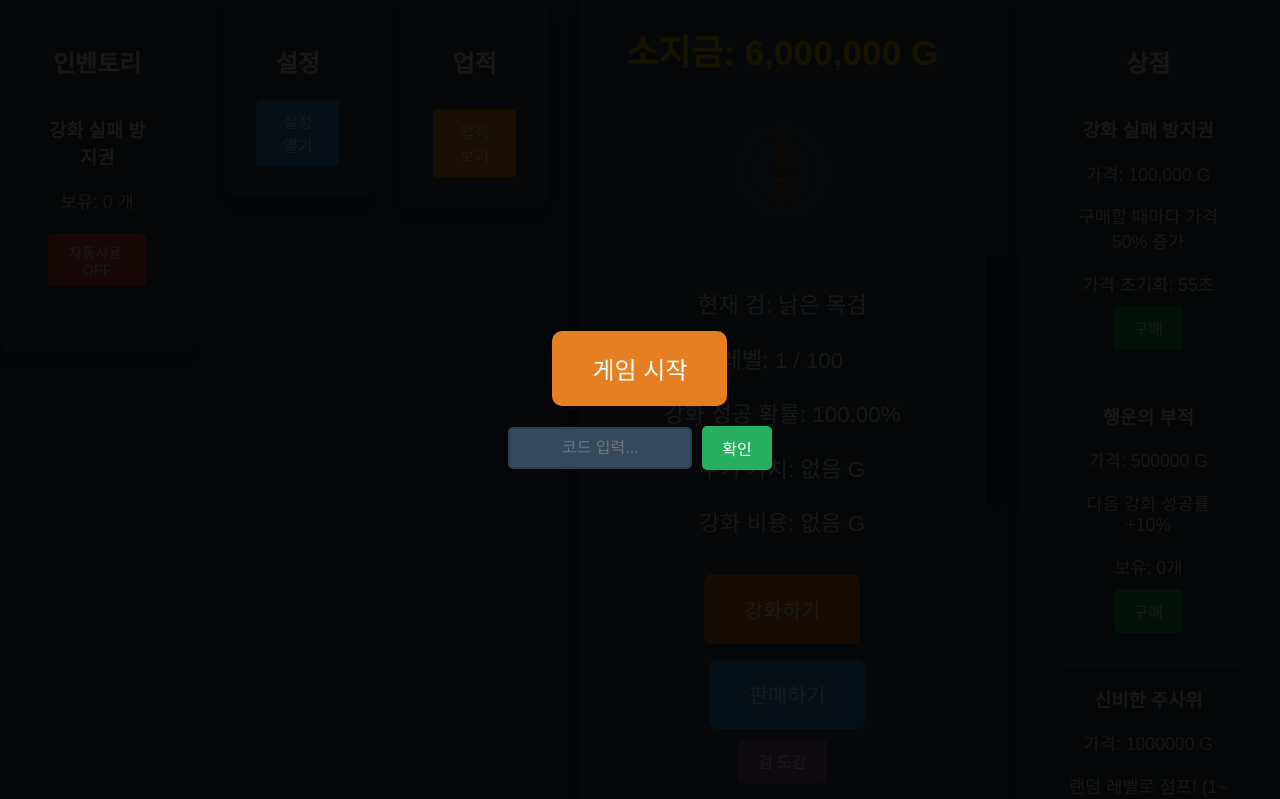
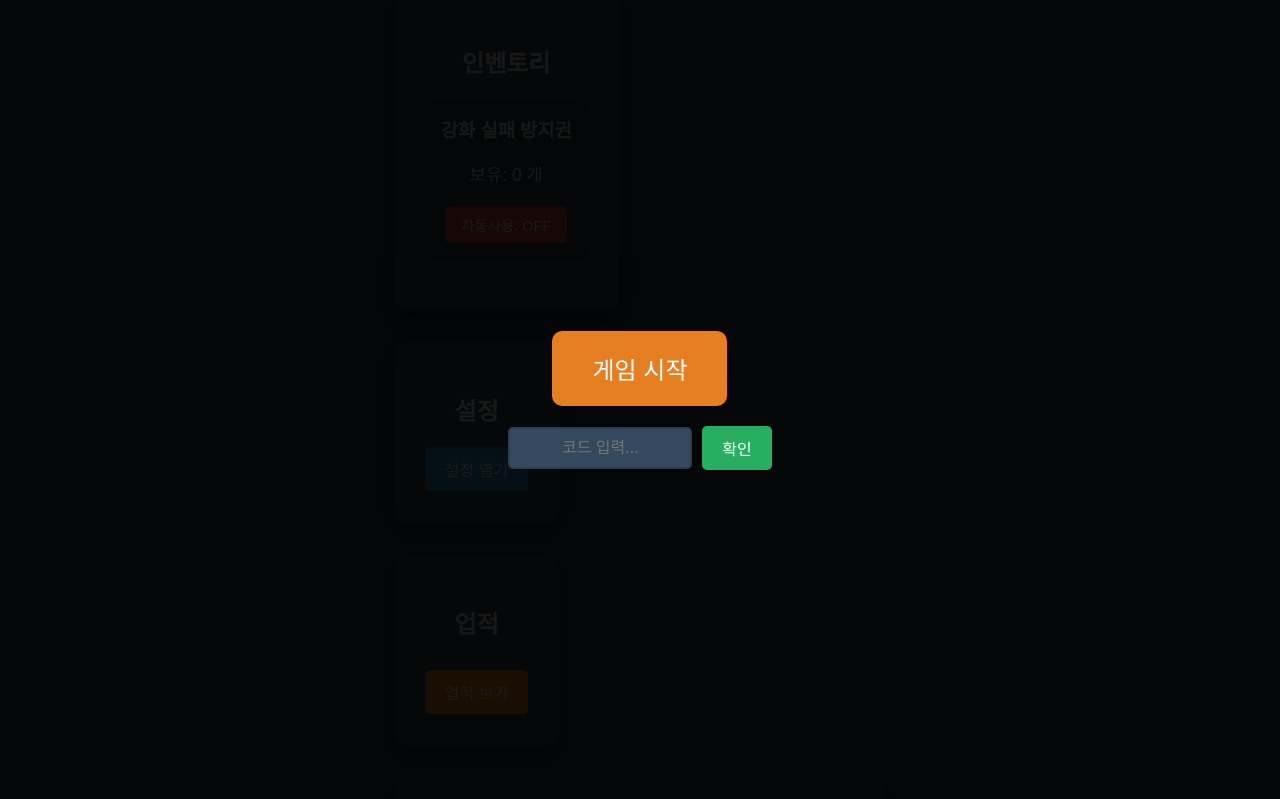
Before and after one commit to younotkangmin-rgb/-, a plain HTML site: page index.html in a window 1280 px wide. Shown: the top 799 px of the page. Drawn offline with Linux system fonts and the light colour scheme.

Commit message:
Change main layout to column

```diff
--- a/style.css
+++ b/style.css
@@ -87,6 +87,7 @@ body {
 
 #main-layout {
     display: flex;
+    flex-direction: column; /* Change to column layout */
     gap: 30px; /* Space between game and shop containers */
     align-items: flex-start; /* Align items to the top */
 }
```
